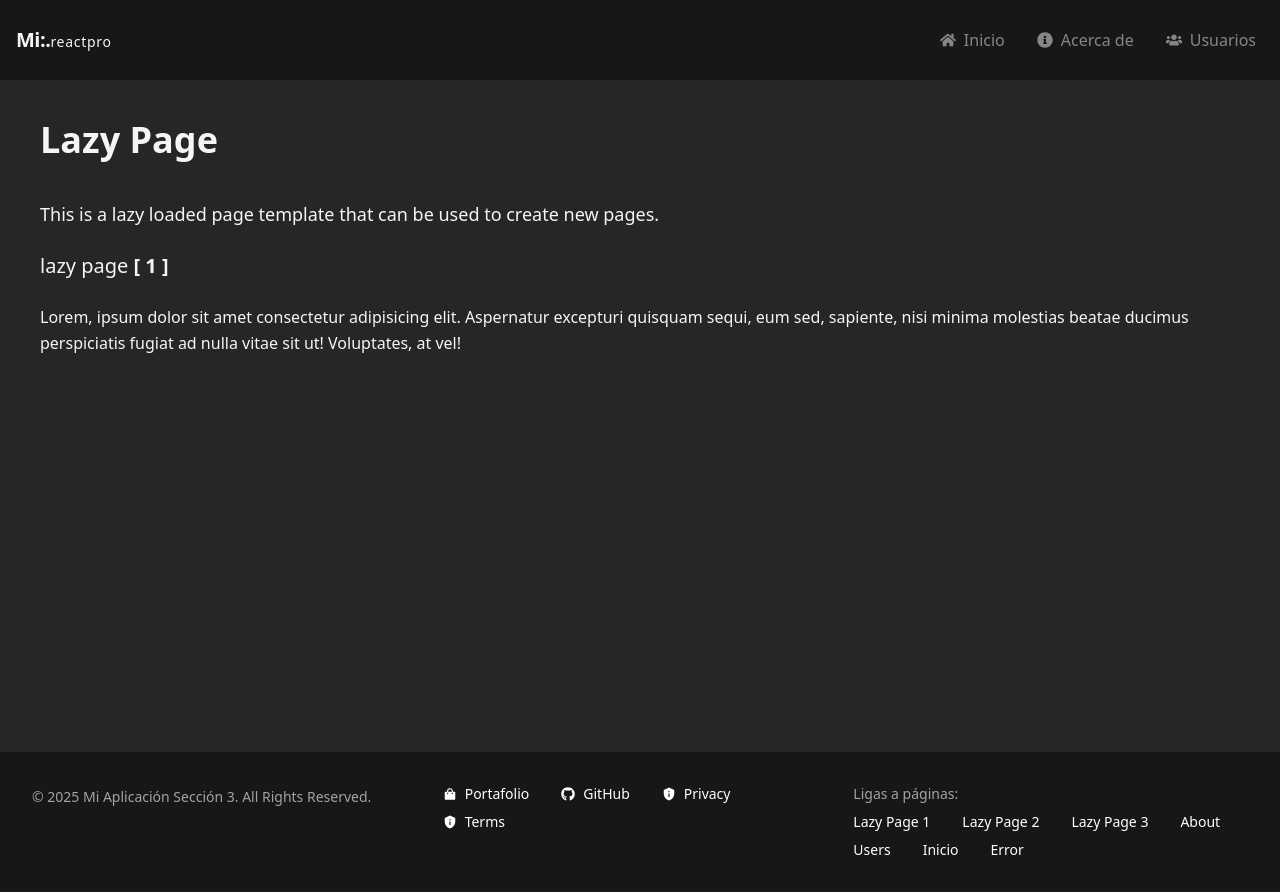
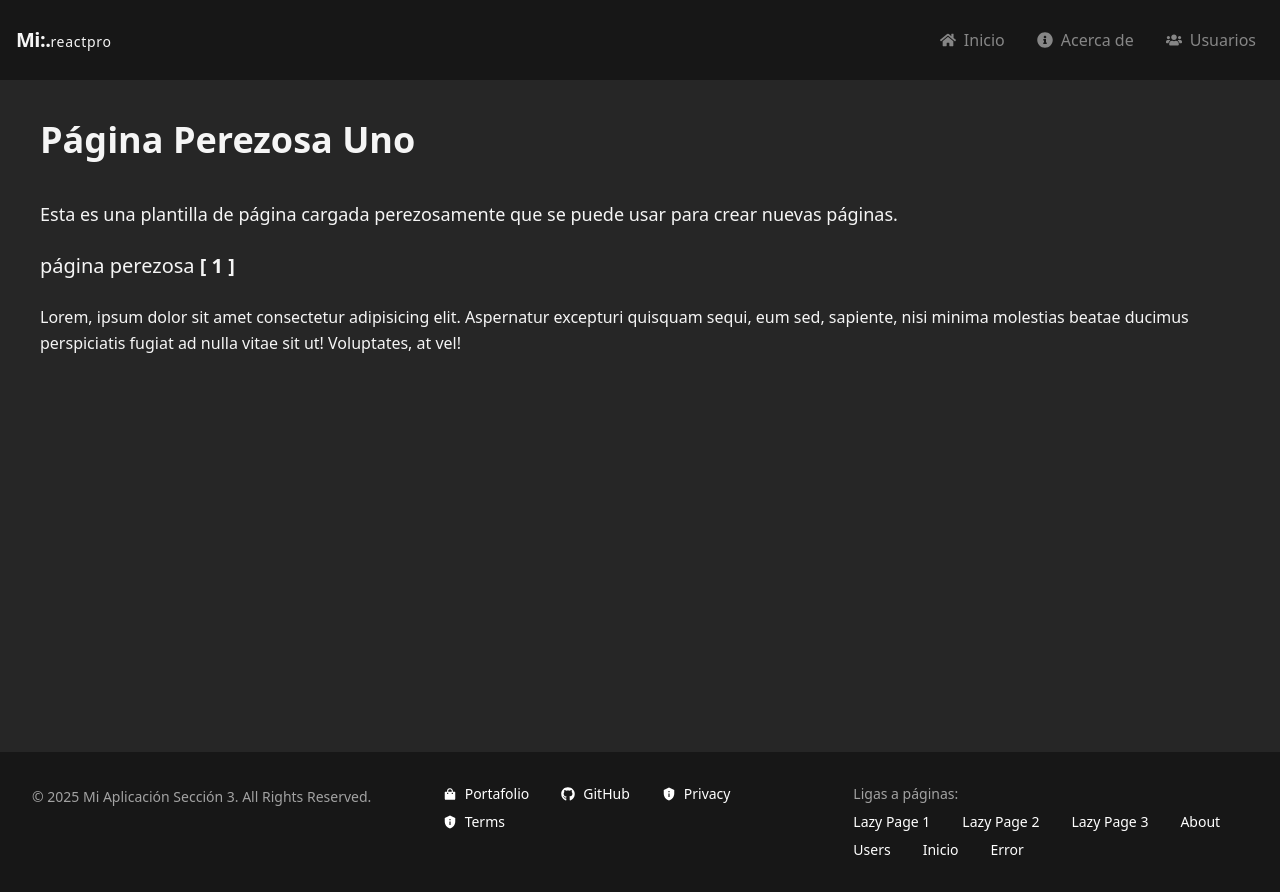
Before and after one commit to CastDev-j/react-app, a React (Vite) app: page /lazy1 in a window 1280 px wide. Built offline with nearby package versions, Linux system fonts and the light colour scheme.

Commit message:
Translate LazyPage components to Spanish

```diff
--- a/src/01-lazyload/pages/LazyPage.1.tsx
+++ b/src/01-lazyload/pages/LazyPage.1.tsx
@@ -1,15 +1,14 @@
 export const LazyPageOne = () => {
   return (
     <section className="container flex flex-col gap-6 min-h-[80vh] p-6">
-      <h1 className="text-4xl font-bold mb-4">Lazy Page</h1>
+      <h1 className="text-4xl font-bold mb-4">Página Perezosa Uno</h1>
 
       <p className="text-lg">
-        This is a lazy loaded page template that can be used to create new
-        pages.
+        Esta es una plantilla de página cargada perezosamente que se puede usar para crear nuevas páginas.
       </p>
 
       <p className="text-xl font-light">
-        lazy page <span className=" font-semibold">[ 1 ]</span>
+        página perezosa <span className=" font-semibold">[ 1 ]</span>
       </p>
 
       <p className="text-base leading-relaxed">
--- a/src/01-lazyload/pages/LazyPage.2.tsx
+++ b/src/01-lazyload/pages/LazyPage.2.tsx
@@ -1,15 +1,14 @@
 export const LazyPageTwo = () => {
   return (
     <section className="container flex flex-col gap-6 min-h-[80vh] p-6">
-      <h1 className="text-4xl font-bold mb-4">Lazy Page</h1>
+      <h1 className="text-4xl font-bold mb-4">Página Perezosa Dos</h1>
 
       <p className="text-lg">
-        This is a lazy loaded page template that can be used to create new
-        pages.
+        Esta es una plantilla de página cargada perezosamente que se puede usar para crear nuevas páginas.
       </p>
 
       <p className="text-xl font-light">
-        lazy page <span className=" font-semibold">[ 2 ]</span>
+        página perezosa <span className=" font-semibold">[ 2 ]</span>
       </p>
 
       <p className="text-base leading-relaxed">
--- a/src/01-lazyload/pages/LazyPage.3.tsx
+++ b/src/01-lazyload/pages/LazyPage.3.tsx
@@ -1,15 +1,14 @@
 export const LazyPageThree = () => {
   return (
     <section className="container flex flex-col gap-6 min-h-[80vh] p-6">
-      <h1 className="text-4xl font-bold mb-4">Lazy Page</h1>
+      <h1 className="text-4xl font-bold mb-4">Página Perezosa Tres</h1>
 
       <p className="text-lg">
-        This is a lazy loaded page template that can be used to create new
-        pages.
+        Esta es una plantilla de página cargada perezosamente que se puede usar para crear nuevas páginas.
       </p>
 
       <p className="text-xl font-light">
-        lazy page <span className=" font-semibold">[ 3 ]</span>
+        página perezosa <span className=" font-semibold">[ 3 ]</span>
       </p>
 
       <p className="text-base leading-relaxed">
```
